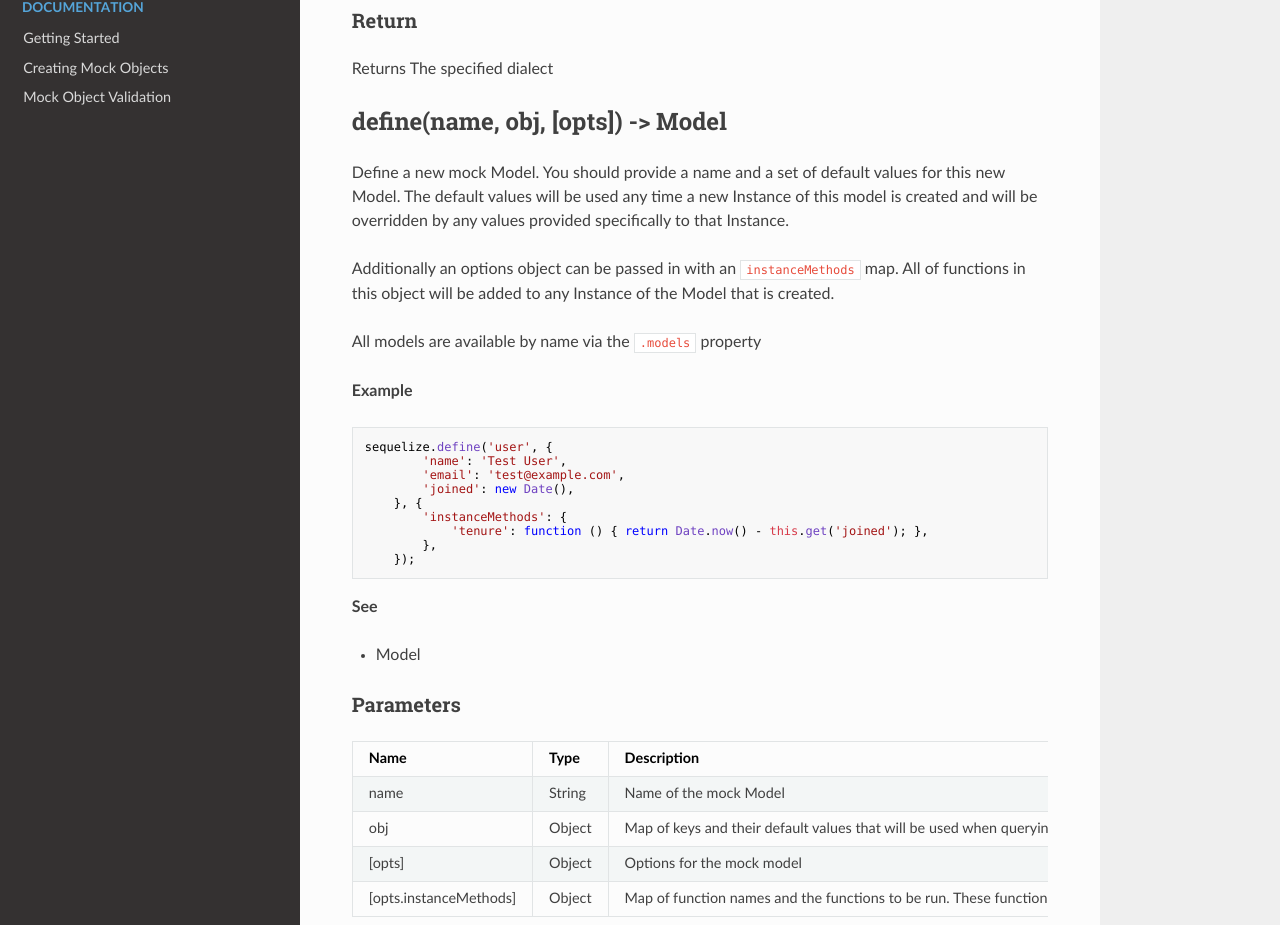
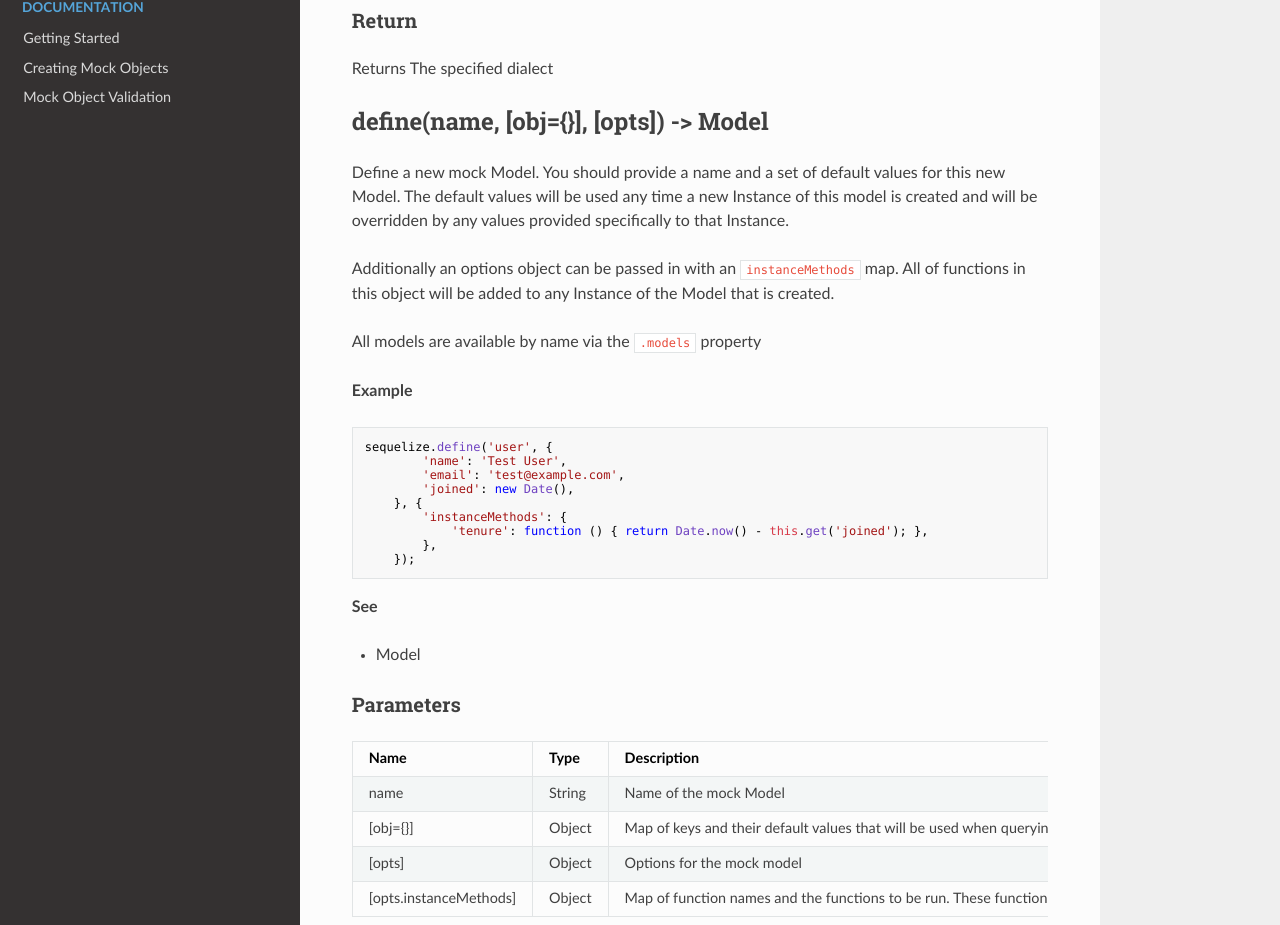
Before and after one commit to BlinkUX/sequelize-mock, an MkDocs documentation site: the page built from docs/api/sequelize.md, in a window 1280 px wide and 1400 px high, scrolled down 1505 px. Shown: the part 155-1080 px from the top of the window. Built offline with MkDocs 1.6.1, drawn with Linux system fonts in a browser that asks for light colours; nearby versions of some CDN libraries; old or Windows-style settings are respelled for this version of MkDocs.

```diff
--- a/docs/api/sequelize.md
+++ b/docs/api/sequelize.md
@@ -98,7 +98,7 @@ Returns <String> The specified dialect
 
 
 <a name="define"></a>
-## define(name, obj, [opts]) -> Model
+## define(name, [obj={}], [opts]) -> Model
 
 Define a new mock Model. You should provide a name and a set of default values for this
 new Model. The default values will be used any time a new Instance of this model is
@@ -132,7 +132,7 @@ sequelize.define('user', {
 Name | Type | Description
 --- | --- | ---
 name | String | Name of the mock Model
-obj | Object | Map of keys and their default values that will be used when querying against this object
+[obj={}] | Object | Map of keys and their default values that will be used when querying against this object
 [opts] | Object | Options for the mock model
 [opts.instanceMethods] | Object | Map of function names and the functions to be run. These functions will be added to any instances of this Model type
 
```
Also changed, not shown: 1 other file.
